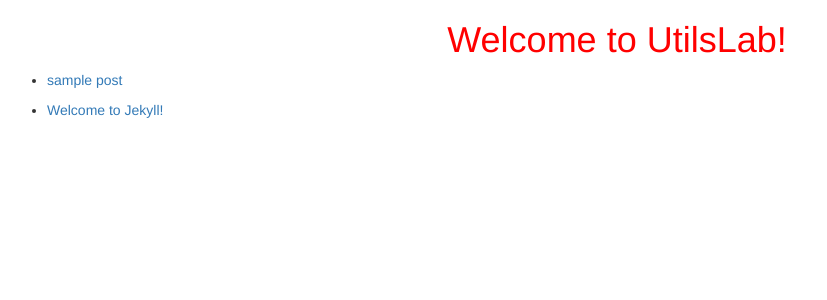
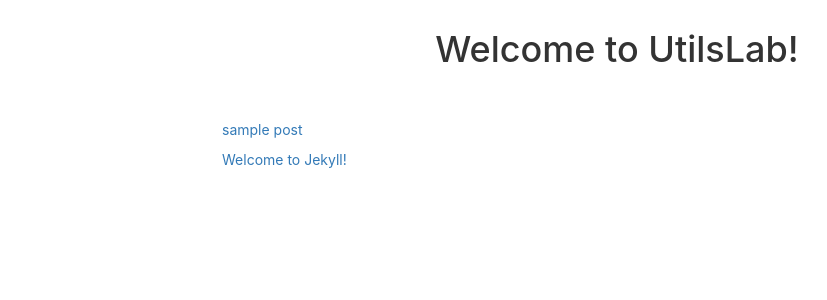
Before and after one commit to noraworld/utils, a Jekyll site: the page built from index.md, in a window 1280 px wide. Shown: the top 300 px of the page, without its empty margins (23-850 px from the left). Built offline with Jekyll 4.4.1, drawn with Linux system fonts in a browser that asks for light colours; nearby versions of some CDN libraries; library files that are not in the unit come from our copies.

Commit message:
:cherry_blossom: Add initial style

```diff
--- a/assets/css/default.scss
+++ b/assets/css/default.scss
@@ -1,12 +1,25 @@
 ---
 ---
 
-// Reset margin and padding
-* {
-  margin: 0;
-  padding: 0;
+body {
+  font-family: BlinkMacSystemFont;
 }
 
-h1 {
-  color: red;
+ul {
+  list-style: none;
 }
+
+.header {
+  margin: 30px 0 50px;
+  .back {
+    font-family: Menlo;
+  }
+}
+
+.container {
+  max-width: 900px;
+}
+
+.box {
+  margin: 10px 0;
+}
```
